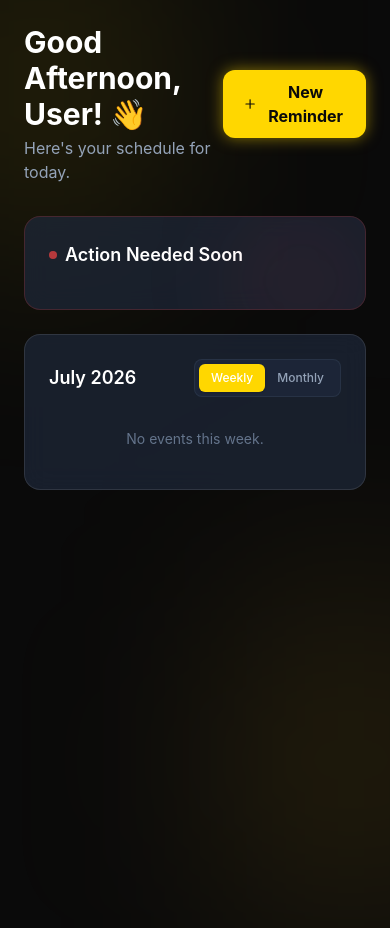
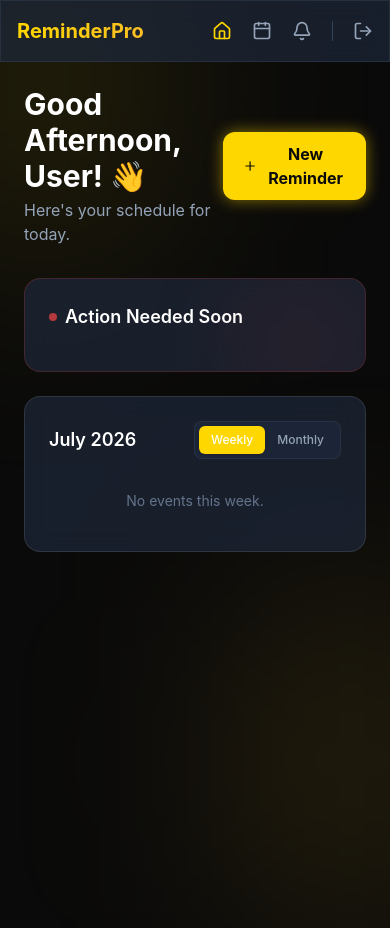
Before and after one commit to Jithin2266/Personal-Reminder-system-, a React (Vite) app in the folder frontend/: page /dashboard in a window 390 px wide. Shown: the top 928 px of the page. Built offline with nearby package versions, Linux system fonts and the light colour scheme.

Commit message:
feat: add top navigation bar with logout button for mobile devices

```diff
--- a/frontend/src/App.tsx
+++ b/frontend/src/App.tsx
@@ -75,9 +75,30 @@ function App() {
       <div className="absolute top-[-10%] left-[-10%] w-[40%] h-[40%] rounded-full bg-primary/20 blur-[120px] pointer-events-none"></div>
       <div className="absolute bottom-[-10%] right-[-10%] w-[40%] h-[40%] rounded-full bg-secondary/20 blur-[120px] pointer-events-none"></div>
 
-      <div className="flex h-screen overflow-hidden relative z-10">
-        {/* Sidebar */}
-        <aside className="w-64 glass border-r border-slate-700/50 hidden md:flex flex-col">
+      <div className="flex flex-col md:flex-row h-screen overflow-hidden relative z-10">
+
+        {/* Mobile Header (Hidden on Desktop) */}
+        <header className="md:hidden glass border-b border-slate-700/50 p-4 flex justify-between items-center z-50 shrink-0">
+          <h1 className="text-xl font-bold gradient-text">ReminderPro</h1>
+          <div className="flex items-center gap-5">
+             <button onClick={() => setActiveTab('dashboard')} className={activeTab === 'dashboard' ? 'text-primary' : 'text-slate-400 hover:text-slate-200'} title="Dashboard">
+               <Home className="w-5 h-5" />
+             </button>
+             <button onClick={() => setActiveTab('calendar')} className={activeTab === 'calendar' ? 'text-primary' : 'text-slate-400 hover:text-slate-200'} title="Calendar">
+               <CalendarIcon className="w-5 h-5" />
+             </button>
+             <button onClick={() => setActiveTab('reminders')} className={activeTab === 'reminders' ? 'text-primary' : 'text-slate-400 hover:text-slate-200'} title="Reminders">
+               <Bell className="w-5 h-5" />
+             </button>
+             <div className="w-px h-5 bg-slate-700"></div>
+             <button onClick={handleLogout} className="text-slate-400 hover:text-red-400 transition-colors" title="Log Out">
+               <LogOut className="w-5 h-5" />
+             </button>
+          </div>
+        </header>
+
+        {/* Sidebar (Hidden on Mobile) */}
+        <aside className="w-64 glass border-r border-slate-700/50 hidden md:flex flex-col shrink-0">
           <div className="p-6">
             <h1 className="text-2xl font-bold gradient-text">ReminderPro</h1>
           </div>
```
